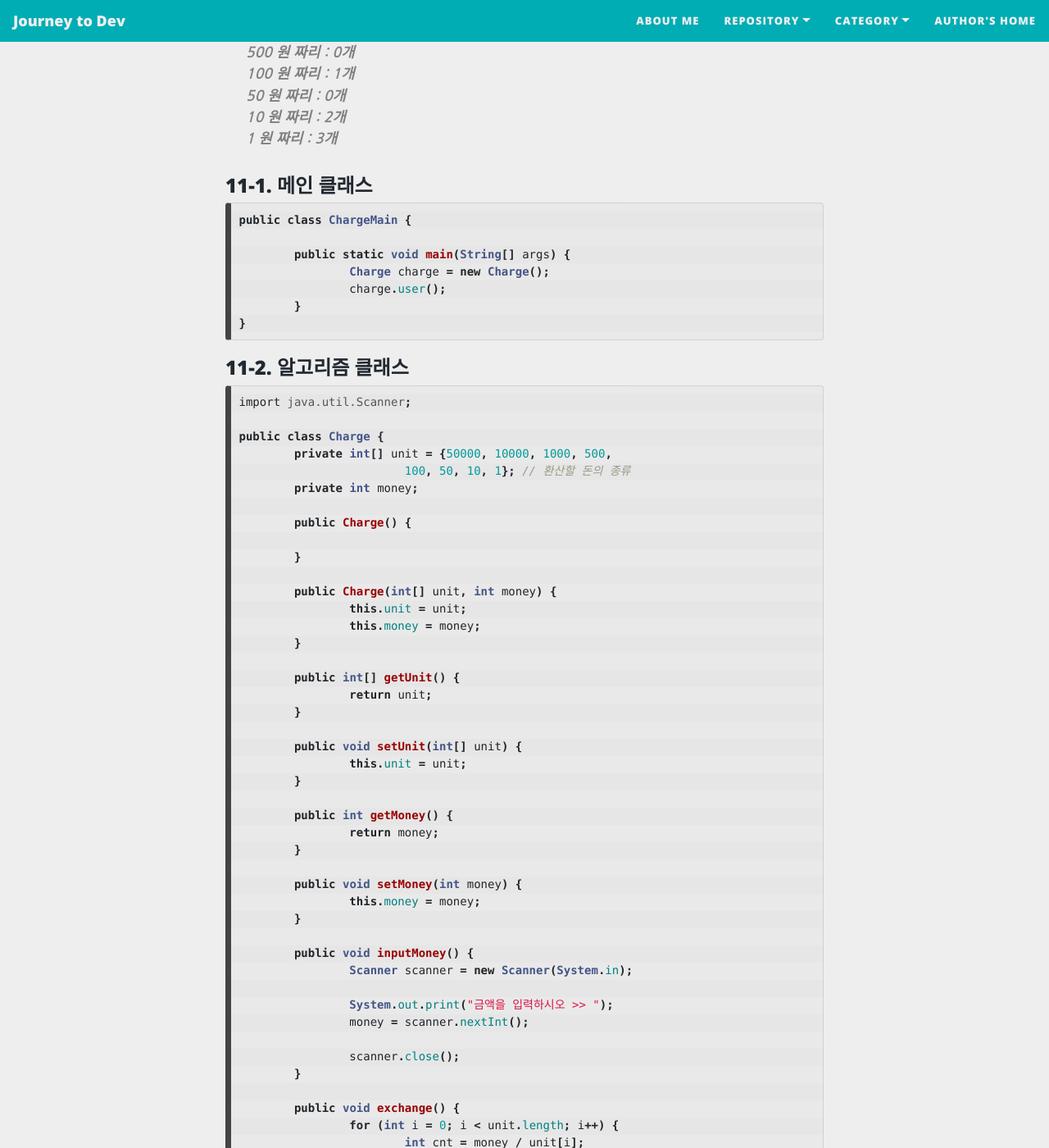
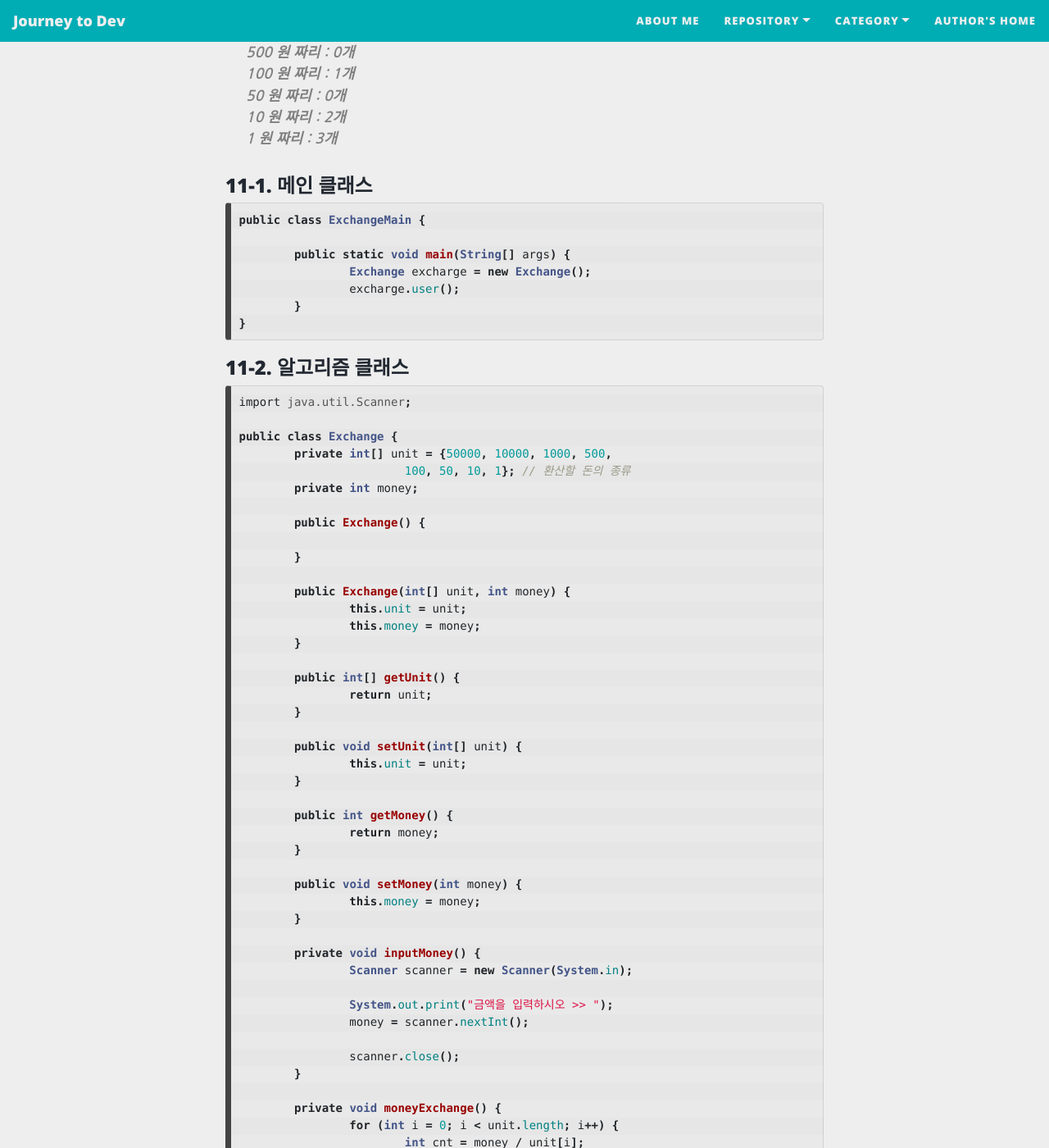
Before and after one commit to roqhdehd502/roqhdehd502.github.io, a Jekyll site: the page built from _posts/WebDev/2020-12-09-116.md, in a window 1280 px wide and 1400 px high, scrolled down 11661 px. Shown: the whole window at 82% size. Built offline with Jekyll 4.4.1, drawn with Linux system fonts in a browser that asks for light colours; nearby versions of some CDN libraries; some of the changed text lies outside the part shown.

Commit message:
Update 2020-12-09-116.md

````diff
--- a/_posts/WebDev/2020-12-09-116.md
+++ b/_posts/WebDev/2020-12-09-116.md
@@ -542,11 +542,11 @@ public class Alphabet {
 ### 11-1. 메인 클래스
 
 ```java
-public class ChargeMain {
+public class ExchangeMain {
 
 	public static void main(String[] args) {
-		Charge charge = new Charge();
-		charge.user();
+		Exchange excharge = new Exchange();
+		excharge.user();
 	}
 }
 ```
@@ -556,16 +556,16 @@ public class ChargeMain {
 ```java
 import java.util.Scanner;
 
-public class Charge {
+public class Exchange {
 	private int[] unit = {50000, 10000, 1000, 500,
 			100, 50, 10, 1}; // 환산할 돈의 종류
 	private int money;
 
-	public Charge() {
+	public Exchange() {
 
 	}
 
-	public Charge(int[] unit, int money) {
+	public Exchange(int[] unit, int money) {
 		this.unit = unit;
 		this.money = money;
 	}
@@ -586,7 +586,7 @@ public class Charge {
 		this.money = money;
 	}
 
-	public void inputMoney() {
+	private void inputMoney() {
 		Scanner scanner = new Scanner(System.in);
 
 		System.out.print("금액을 입력하시오 >> ");
@@ -595,7 +595,7 @@ public class Charge {
 		scanner.close();
 	}
 
-	public void exchange() {
+	private void moneyExchange() {
 		for (int i = 0; i < unit.length; i++) {
 			int cnt = money / unit[i];
 			System.out.println(unit[i] + " 원 짜리 : " + cnt + "개");
@@ -606,7 +606,7 @@ public class Charge {
 
 	public void user() {
 		inputMoney();
-		exchange();
+		moneyExchange();
 	}
 }
 ```
````
